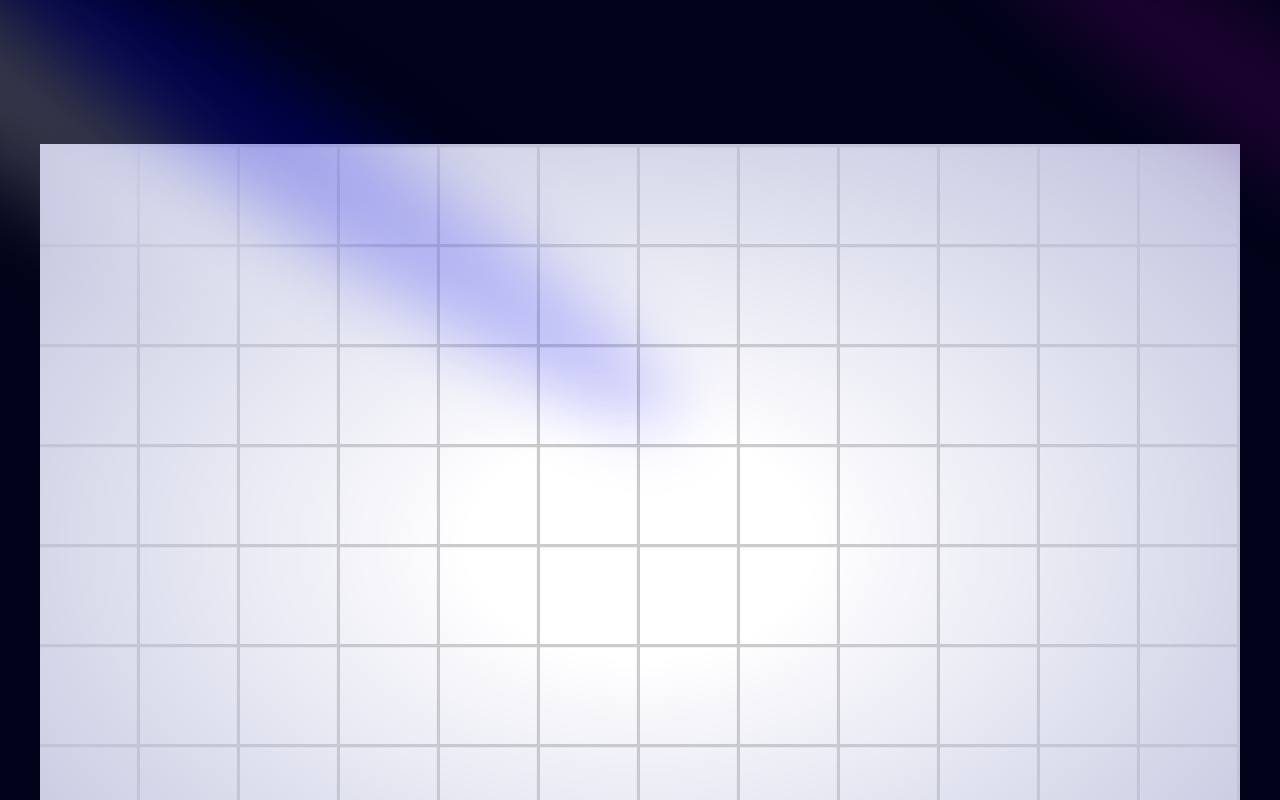
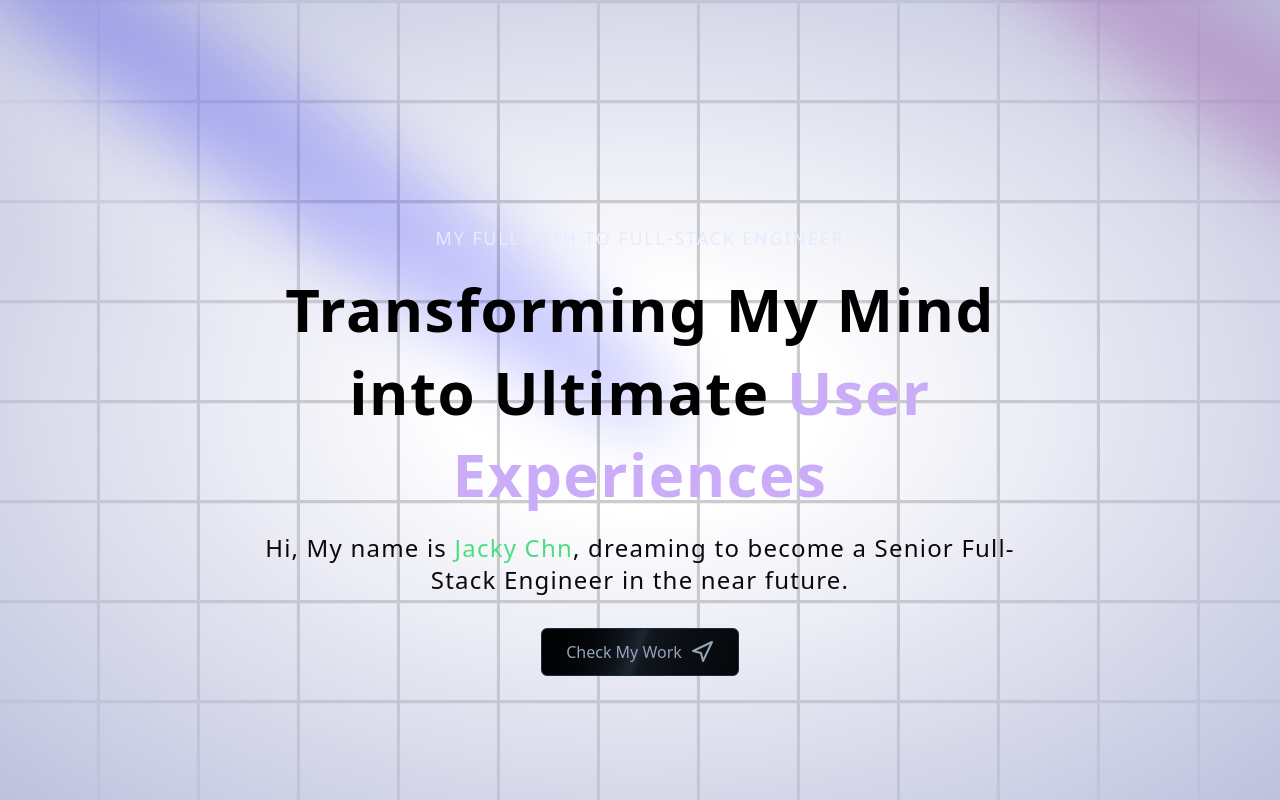
Before and after one commit to JackyChn/Protfolio, a Next.js app: page / in a window 1280 px wide. Shown: the top 800 px of the page. Built offline with nearby package versions, Linux system fonts and the light colour scheme.

Commit message:
Update: background modified

```diff
--- a/app/_components/Hero.tsx
+++ b/app/_components/Hero.tsx
@@ -22,10 +22,10 @@ export default function Hero() {
       </div>
 
       {/* Background */}
-      <div className="h-screen w-full dark:bg-black-100 bg-white  dark:bg-grid-white/[0.3] bg-grid-black/[0.2] relative flex items-center justify-center">
-        {/* Radial gradient for the container to give a faded look */}
+      <div className="h-screen w-full dark:bg-black-100 bg-white dark:bg-grid-white/[0.05] bg-grid-black/[0.2] absolute top-0 left-0 flex items-center justify-center">
         <div className="absolute pointer-events-none inset-0 flex items-center justify-center dark:bg-black-100 bg-white-100 [mask-image:radial-gradient(ellipse_at_center,transparent_20%,black)]"></div>
-        <p className="text-4xl sm:text-7xl font-bold relative z-20 bg-clip-text text-transparent bg-gradient-to-b from-neutral-200 to-neutral-500 py-8"></p>
+        {/* Add any sentences within <p> to show upon the grid */}
+        <p className="text-4xl sm:text-7xl font-bold relative z-20 bg-clip-text text-transparent bg-gradient-to-b from-neutral-100 to-neutral-900 py-8"></p>
       </div>
 
       <div className="flex justify-center relative my-20 z-10">
```
